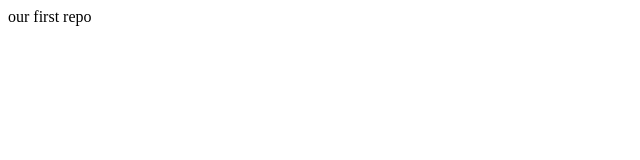
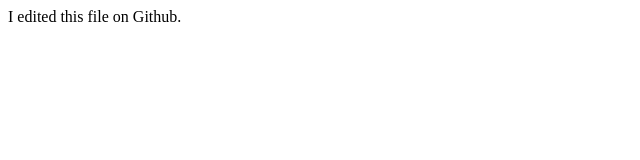
Before and after one commit to faraodevelopment/nodejs-project, a website: page index.html in a window 1280 px wide. Shown: the whole page, without its empty margins (0-640 px from the left). Drawn offline with Linux system fonts and the light colour scheme.

Commit message:
edited on Github

```diff
--- a/index.html
+++ b/index.html
@@ -1,6 +1,6 @@
 <!DOCTYPE html>
 <html>
 <body>
- our first repo
+ I edited this file on Github.
 </body>
 </html>
```
